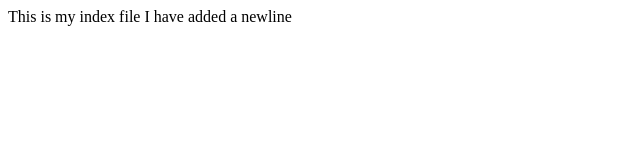
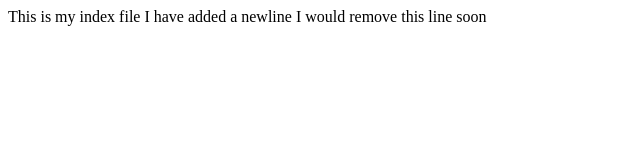
Before and after one commit to safatjamil/testrepo, a plain HTML site: page index.html in a window 1280 px wide. Shown: the whole page, without its empty margins (0-640 px from the left). Drawn offline with Linux system fonts and the light colour scheme.

Commit message:
Update index.html

```diff
--- a/index.html
+++ b/index.html
@@ -2,6 +2,7 @@
 <body>
 <p>This is my index file
   I have added a newline
+  I would remove this line soon
 </p>
 </body>
 </html>
```
